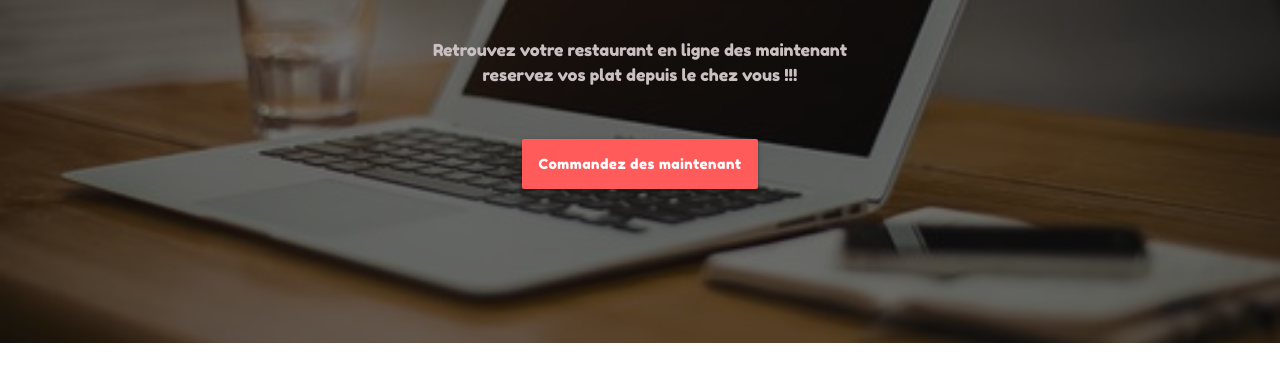
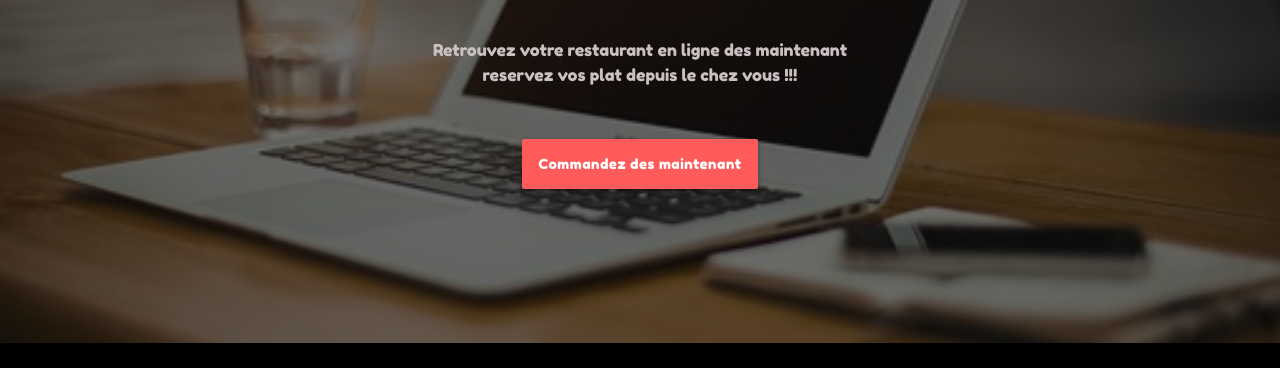
Before and after one commit to ngachu/foodproject, a plain HTML site: page index.html in a window 1280 px wide. Shown: the part 208-576 px from the top of the page. Drawn offline with nearby package versions, Linux system fonts and the light colour scheme; a web font is replaced by a local one.

Commit message:
Black back

```diff
--- a/style.css
+++ b/style.css
@@ -13,6 +13,7 @@
 
 }
 
+body{background:black;}
 
 
 
```
